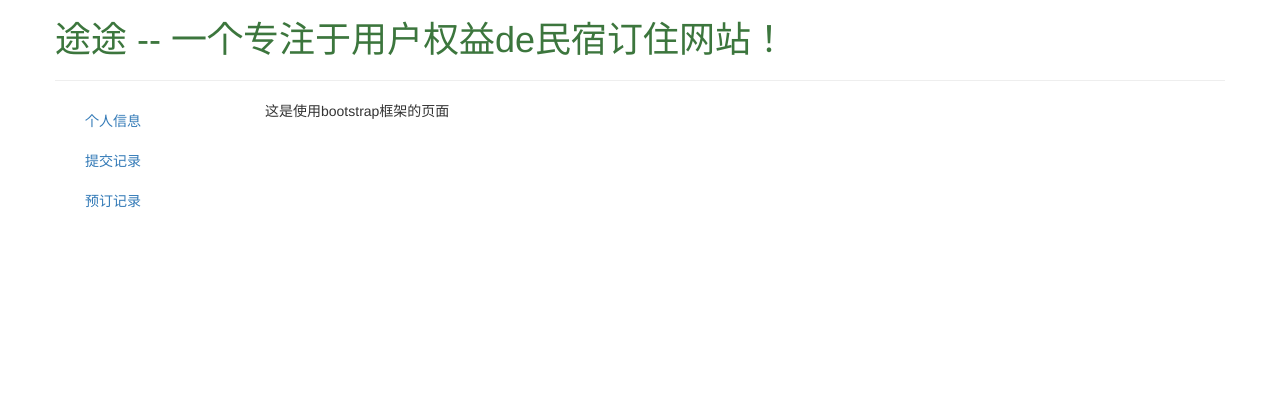
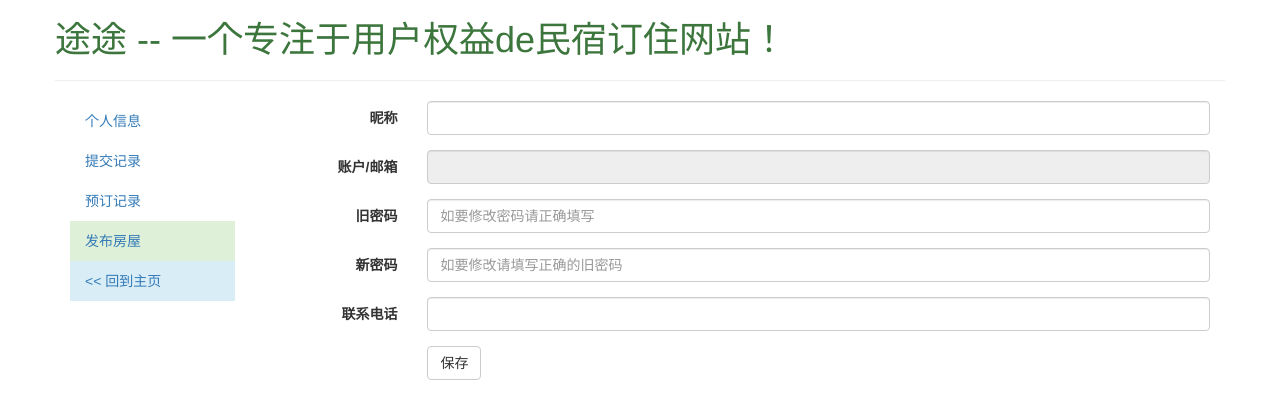
Before and after one commit to ShawnCrazy/minsu, a CodeIgniter app: the page made by application/views/pages/person.php in a window 1280 px wide. Shown: the top 419 px of the page. Run offline with CodeIgniter, Linux system fonts and the light colour scheme; data that the repository does not hold is empty; some libraries are stand-ins or nearby versions.

Commit message:
保存进度

```diff
--- a/application/views/pages/person.php
+++ b/application/views/pages/person.php
@@ -3,6 +3,7 @@
     <meta charset="UTF-8">
     <meta http-equiv="X-UA-Compatible" content="IE=edge">
     <title>【途途】-个人中心</title>
+    <link rel="shortcut icon" href="<?= base_url() ?>static/img/favicon.ico" type="image/x-icon">
     <script type="text/javascript" src="<?= base_url(); ?>assets/js/jquery-1.10.2.js"></script>
     <script type="text/javascript" src="<?= base_url(); ?>assets/js/bootstrap.min.js"></script>
     <link rel="stylesheet" href="<?= base_url(); ?>assets/css/bootstrap.css">
@@ -24,15 +25,17 @@
         <div class="col-md-2 col-sm-3" id="myScrollspy">
             <ul class="nav" data-spy="affix" data-offset-top="50">
                 <li class=""><a href="#person" data-toggle="tab">个人信息</a></li>
-                <li class=""><a href="#submit" data-toggle="tab">提交记录</a></li>
+                <li class=""><a href="#record" data-toggle="tab">提交记录</a></li>
                 <li class="active"><a href="#ordered" data-toggle="tab">预订记录</a></li>
+                <li class="bg-success"><a href="#submit" data-toggle="tab">发布房屋</a></li>
+                <li class="bg-info"><a href="<?= site_url('page'); ?>"><< 回到主页</a></li>
             </ul>
         </div>
         <div class="col-md-10 col-sm-7 tab-content">
-            <div class="tab-pane fade in active" id="home">
-                <p>这是使用bootstrap框架的页面</p>
-            </div>
-            <div class="tab-pane fade" id="person">
+            <!--            <div class="tab-pane fade in active" id="home">-->
+            <!--                <p>这是使用bootstrap框架的页面</p>-->
+            <!--            </div>-->
+            <div class="tab-pane fade in active" id="person">
                 <form class="form-horizontal" role="form">
                     <div class="form-group">
                         <label for="nickname" class="col-sm-2 control-label">昵称</label>
@@ -73,7 +76,7 @@
                     </div>
                 </form>
             </div>
-            <div class="tab-pane fade table-responsive" id="submit">
+            <div class="tab-pane fade table-responsive" id="record">
                 <table class="table">
                     <caption>房间提交记录</caption>
                     <thead>
@@ -115,11 +118,60 @@
                     </tbody>
                 </table>
             </div>
+            <div class="tab-pane fade" id="submit">
+                <form class="form-horizontal" role="form">
+                    <div class="form-group">
+                        <label for="public" class="col-sm-2 control-label">可公开的称呼</label>
+                        <div class="col-sm-10">
+                            <input type="text" class="form-control" id="public" maxlength="20"/>
+                        </div>
+                    </div>
+                    <div class="form-group">
+                        <label for="price" class="col-sm-2 control-label">价格</label>
+                        <div class="col-sm-10">
+                            <input type="number" class="form-control" id="price"/>
+                        </div>
+                    </div>
+                    <div class="form-group">
+                        <label for="introduce" class="col-sm-2 control-label">介绍</label>
+                        <div class="col-sm-10">
+                            <input type="password" class="form-control" id="introduce" placeholder="介绍"/>
+                        </div>
+                    </div>
+                    <div class="form-group">
+                        <label for="address" class="col-sm-2 control-label">详细地址</label>
+                        <div class="col-sm-10">
+                            <input type="password" class="form-control" id="address"
+                                   maxlength="20" placeholder="如要修改请填写正确的旧密码"/>
+                        </div>
+                    </div>
+                    <div class="form-group">
+                        <label for="connect" class="col-sm-2 control-label">联系电话</label>
+                        <div class="col-sm-10">
+                            <input type="tel" class="form-control" id="connect"/>
+                        </div>
+                    </div>
+                    <div class="form-group">
+                        <div class="col-sm-offset-2 col-sm-10">
+                            <button class="btn btn-default" id="btn-change">保存</button>
+                        </div>
+                    </div>
+                </form>
+            </div>
         </div>
     </div>
 </div>
 </body>
 <script type="text/javascript">
+    function clearAllCookie() {
+        var keys = document.cookie.match(/[^ =;]+(?=\=)/g);
+        if (keys) {
+            for (var i = keys.length; i--; i !== 0) {
+                document.cookie = keys[i] + '=;expires=' + new Date(0).toUTCString();
+            }
+        }
+    }
+
     $.ajax({
         url: '../api/get_user',
         success: function (res) {
@@ -144,11 +196,12 @@
                         method: 'post',
                         url: '../api/set_user_new',
                         data: form,
-                        success:function (res) {
+                        success: function (res) {
                             var data = $.parseJSON(res);
-                            if (data.code === 100){
-                                // window.reload();
-                            }else {
+                            if (data.code === 100) {
+                                clearAllCookie();
+                                location.reload();
+                            } else {
                                 alert(data.content);
                             }
                         }
--- a/static/js/custom.js
+++ b/static/js/custom.js
@@ -4,7 +4,7 @@ var cookie = {
         var date = new Date(); //获取当前时间
         var expiresDays = time;  //将date设置为n天以后的时间
         date.setTime(date.getTime() + expiresDays * 24 * 3600 * 1000); //格式化为cookie识别的时间
-        document.cookie = key + "=" + val + ";expires=" + date.toGMTString();  //设置cookie
+        document.cookie = key + "=" + val + ";expires=" + date.toUTCString();  //设置cookie
     },
     get: function (key) {//获取cookie方法
         /*获取cookie参数*/
```
